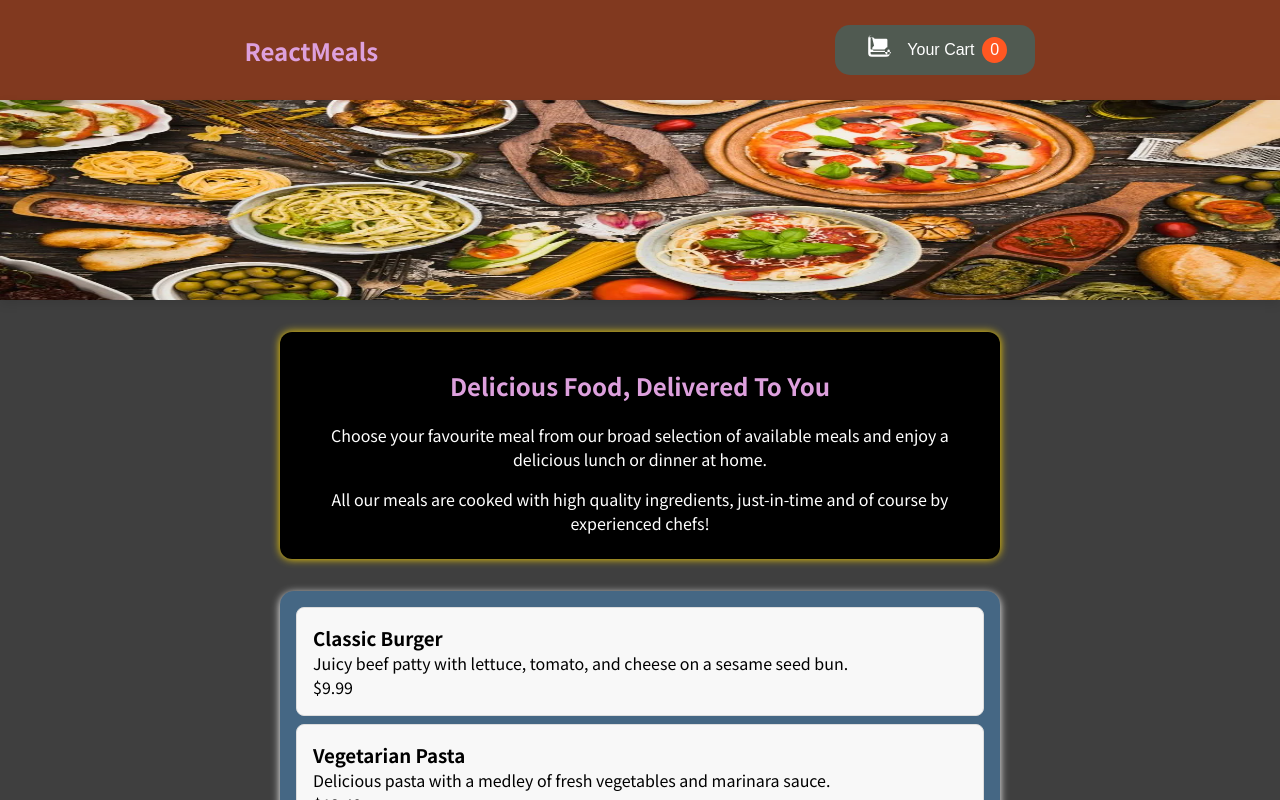
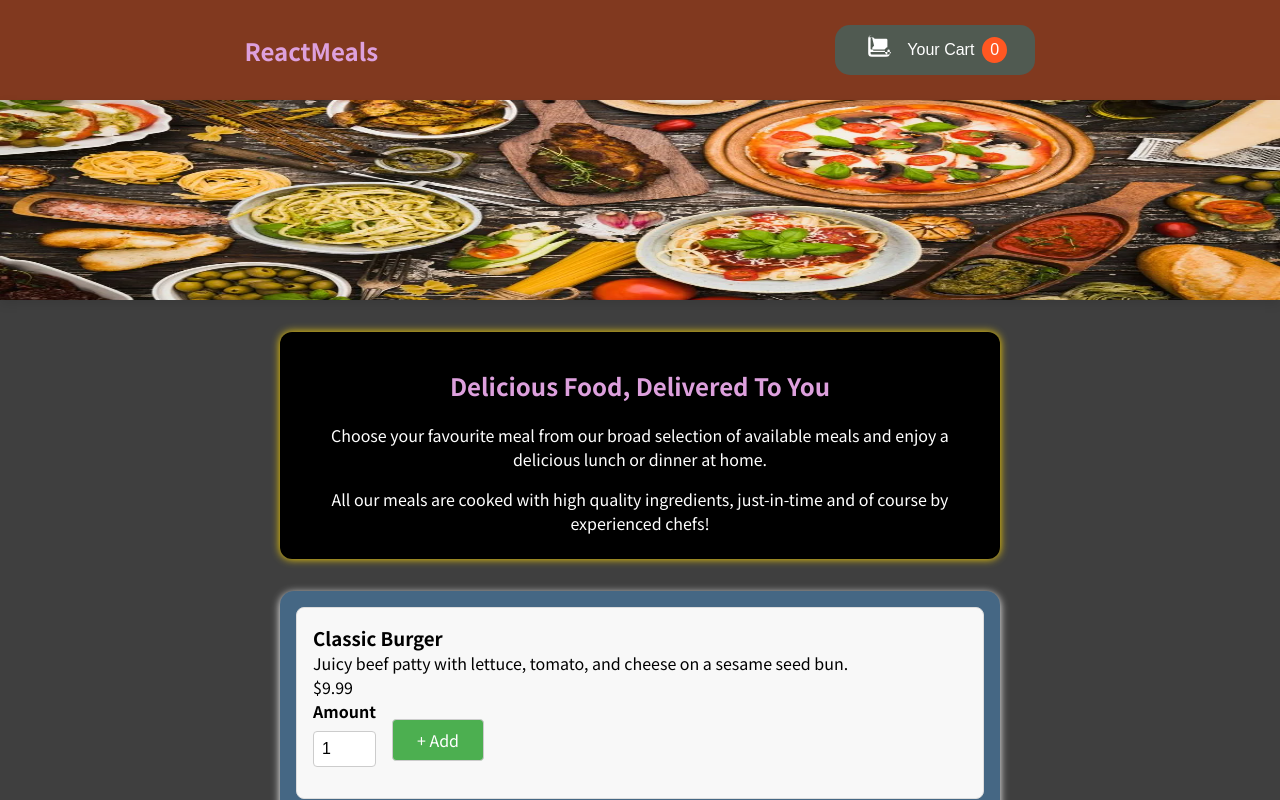
Before and after one commit to itzrahul2405/Restaurant-Website, a React (Create React App) app: page / in a window 1280 px wide. Shown: the top 800 px of the page. Built offline with nearby package versions, Linux system fonts and the light colour scheme.

Commit message:
this is task 4 in which we added MealItemForm and Input Component

```diff
--- a/src/components/Meal/MealItem/MealItem.js
+++ b/src/components/Meal/MealItem/MealItem.js
@@ -1,4 +1,5 @@
 import classes from './MealItem.css'
+import MealItemForm from './MealItemForm';
 
 const MealItem = (props) => {
 
@@ -12,7 +13,7 @@
                 <div className={classes.price}>{price}</div>
             </div>
             <div>
-
+                <MealItemForm />
             </div>
         </li>
     );
--- a/src/components/Meal/MealItem/MealItemForm.js
+++ b/src/components/Meal/MealItem/MealItemForm.js
@@ -0,0 +1,13 @@
+import classes from './MealItemForm.module.css'
+import Input from '../../UI/Input';
+
+const MealItemForm = props => {
+    return(
+        <form  className={classes.form}>
+            <Input label="Amount" input={{id: 'amount', type: 'number', min: '1', max: '5', step: '1', defaultValue: '1'}} />
+            <button>+ Add</button>
+        </form>
+    );
+}
+
+export default MealItemForm;
--- /dev/null
+++ b/src/components/Meal/MealItem/MealItemForm.module.css
@@ -0,0 +1,23 @@
+
+.form {
+    display: flex;
+    flex-flow: row nowrap;
+    align-items: center;
+  }
+
+  .form button {
+    font: inherit;
+    cursor: pointer;
+    padding: 0.5rem 1.5rem;
+    border: 1px solid #ccc;
+    background-color: #4caf50;
+    color: #fff;
+    border-radius: 4px;
+    margin-left: 1rem;
+  }
+
+  .form button:hover,
+  .form button:active {
+    background-color: #45a049;
+    border-color: #45a049;
+  }
--- /dev/null
+++ b/src/components/UI/Input.js
@@ -0,0 +1,12 @@
+import classes from './Input.module.css'
+
+const Input = (props) => {
+    return(
+        <div className={classes.input}>
+            <label htmlFor={props.input.id}>{props.label}</label>
+            <input {...props.input} />
+        </div>
+    );
+}
+
+export default Input;
--- /dev/null
+++ b/src/components/UI/Input.module.css
@@ -0,0 +1,19 @@
+
+.input {
+    margin-bottom: 15px;
+  }
+
+  .input label {
+    display: block;
+    margin-bottom: 8px;
+    font-weight: bold;
+  }
+
+  .input input {
+    width: 100%;
+    padding: 8px;
+    box-sizing: border-box;
+    border: 1px solid #ccc;
+    border-radius: 4px;
+    font-size: 16px;
+  }
```
